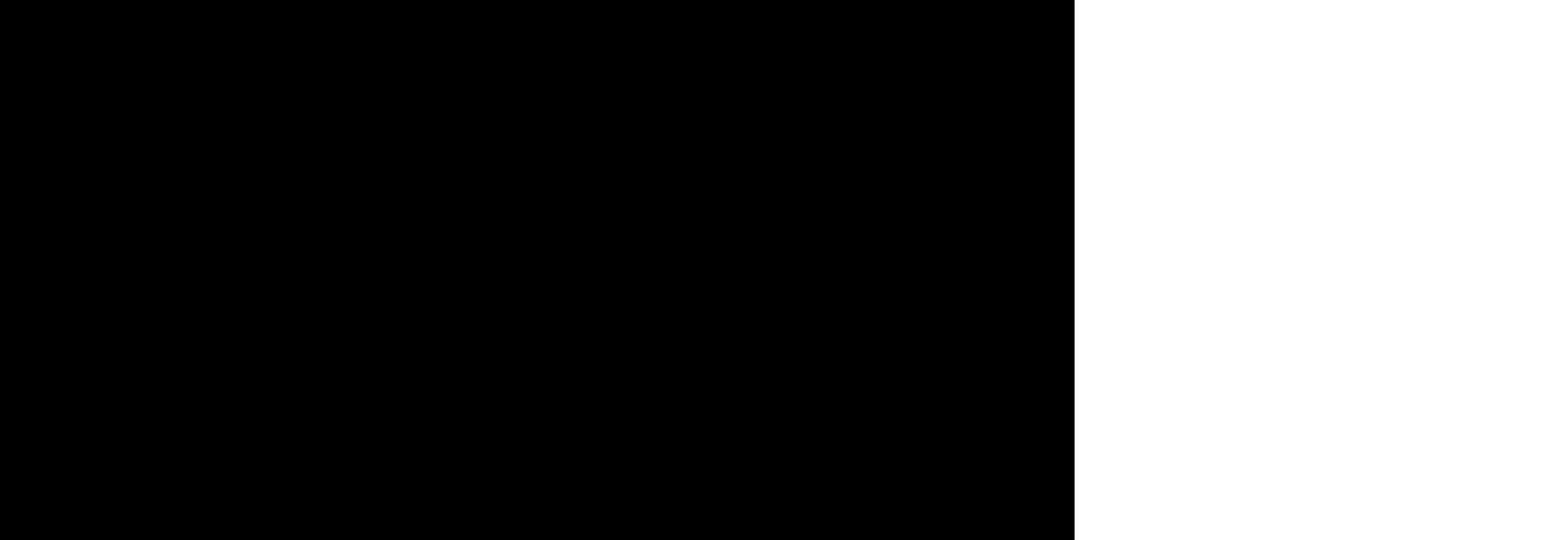
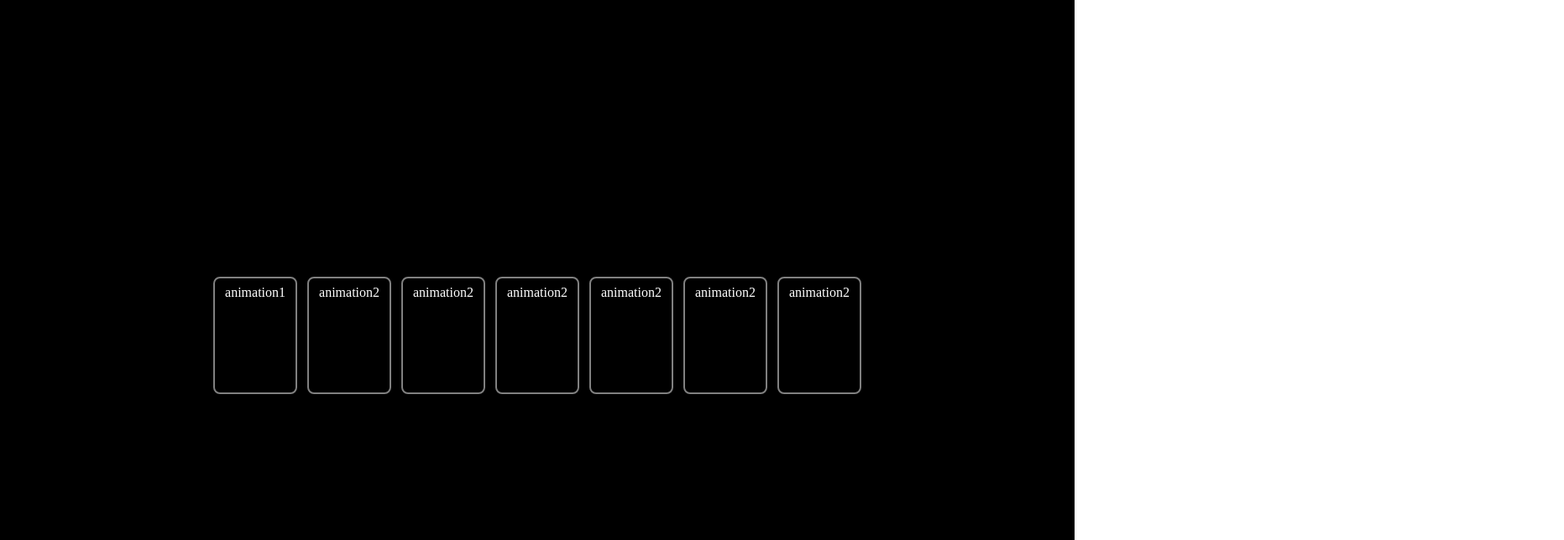
Before and after one commit to Bkyaro/css-js-animations-150-projects, a Vue app: page / in a window 1280 px wide. Shown: the top 644 px of the page at 84% size, 1863 px wide, since content can reach past the window. Built offline with nearby package versions, Linux system fonts and the light colour scheme.

Commit message:
feat: initiate animation

```diff
--- a/src/views/Home.vue
+++ b/src/views/Home.vue
@@ -1,6 +1,11 @@
 <template>
   <div ref="homeEl" class="home">
     <span ref="markEl" class="mark">TEST</span>
+    <div ref="itemEl" class="container">
+      <div v-for="(item, index) in mockData" :key="index" class="item">
+        {{ item.name }}
+      </div>
+    </div>
   </div>
 </template>
 
@@ -9,6 +14,29 @@
   data() {
     return {
       name: "Home",
+      mockData: [
+        {
+          name: "animation1",
+        },
+        {
+          name: "animation2",
+        },
+        {
+          name: "animation2",
+        },
+        {
+          name: "animation2",
+        },
+        {
+          name: "animation2",
+        },
+        {
+          name: "animation2",
+        },
+        {
+          name: "animation2",
+        },
+      ],
     };
   },
   mounted() {
@@ -19,6 +47,10 @@
       setTimeout(() => {
         this.$refs.markEl.classList.add("mark-dive");
       }, 1500);
+      setTimeout(() => {
+        this.$refs.markEl.classList.add("mark-dive-hide");
+        this.$refs.itemEl.classList.add("container-show");
+      }, 2500);
     });
   },
 };
@@ -31,12 +63,14 @@
   right: 0;
   bottom: 0;
   display: flex;
+  flex-wrap: wrap;
   justify-content: center;
   align-items: center;
-  width: 100%;
   background-color: rgba(255, 255, 255, 1);
   transition: all 0.4s;
   perspective: 200px;
+  padding: 0 20px;
+  overflow-y: auto;
 }
 
 .home-dark {
@@ -44,17 +78,48 @@
 }
 
 .mark {
-  font-size: 3rem;
+  font-size: 6rem;
   color: #fff;
   transition: all 1s cubic-bezier(1, -0.04, 0.88, 1.01);
   transform: translateZ(0px);
   opacity: 1;
-  filter: blur(0px);
 }
 
 .mark-dive {
+  font-size: 7rem;
   transform: translateZ(400px);
+  opacity: 0.1;
+}
+.mark-dive-hide {
+  display: none;
+}
+
+.container {
+  display: flex;
+  flex-wrap: wrap;
+  justify-content: space-between;
+  align-items: center;
+  gap: 12px;
+  transition: opacity 0.4s;
+  height: 0;
+  width: 0;
+  overflow: hidden;
   opacity: 0;
-  filter: blur(2px);
+}
+
+.container-show {
+  height: auto;
+  width: auto;
+  opacity: 1;
+}
+
+.item {
+  border: 2px solid grey;
+  border-radius: 8px;
+  /* width: calc(100% / 4 - 20px); */
+  padding: 8px 12px;
+  height: 120px;
+  color: #fff;
+  cursor: pointer;
 }
 </style>
```
